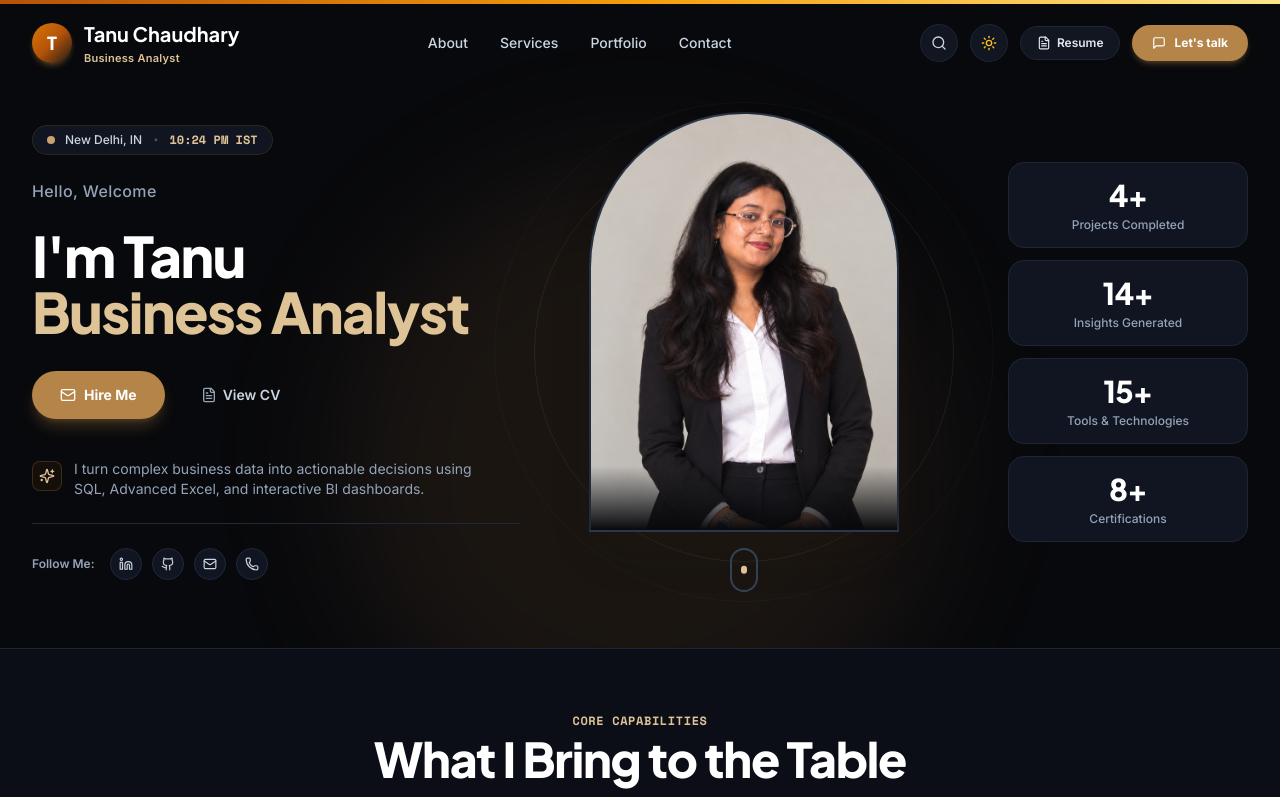
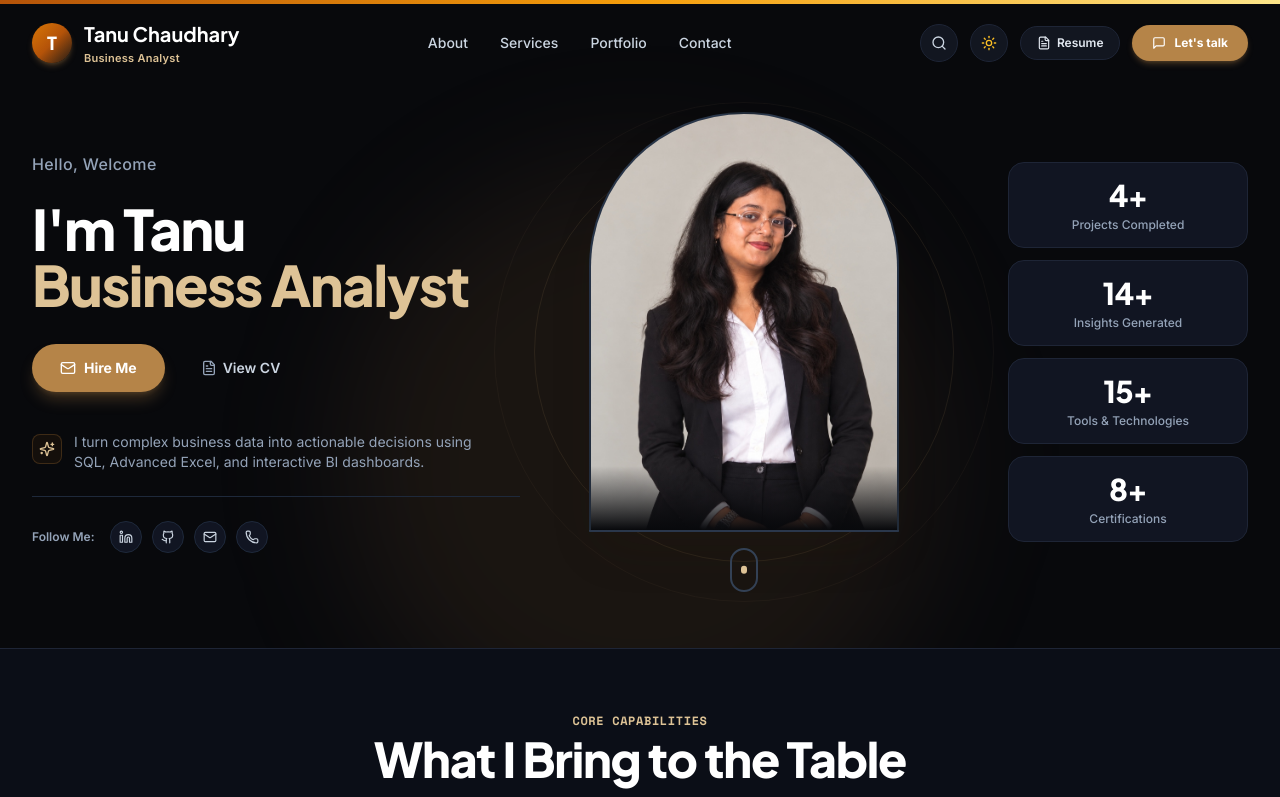
Before and after one commit to Tanu019/Portfolio, a React (Vite) app: page / in a window 1280 px wide. Shown: the top 797 px of the page. Built offline with nearby package versions, Linux system fonts and the light colour scheme.

Commit message:
Remove all location mentions and Hero time/location pill from portfolio

```diff
--- a/src/components/ContactSection.jsx
+++ b/src/components/ContactSection.jsx
@@ -1,5 +1,5 @@
 import React, { useState } from 'react';
-import { Mail, Phone, Linkedin, Github, ArrowUpRight, Copy, Check, Send, MapPin, AlertCircle, CheckCircle2, ExternalLink } from 'lucide-react';
+import { Mail, Phone, Linkedin, Github, ArrowUpRight, Copy, Check, Send, AlertCircle, CheckCircle2, ExternalLink } from 'lucide-react';
 import { motion, AnimatePresence } from 'framer-motion';
 import { bioData } from '../data/projectsData';
 
@@ -242,10 +242,7 @@ export default function ContactSection({ onOpenResume }) {
             </div>
 
             <div className="pt-4 border-t border-slate-200 dark:border-[#1E2536] flex items-center justify-between text-xs font-sans text-slate-500 dark:text-slate-400">
-              <span className="flex items-center gap-1.5">
-                <MapPin className="w-4 h-4 text-slate-500 dark:text-slate-400" />
-                <span>New Delhi / Ambedkar Nagar, India</span>
-              </span>
+              <span className="text-slate-600 dark:text-slate-400 font-medium">Open to Hybrid & Remote Engagements</span>
               <span className="text-emerald-600 dark:text-emerald-400 font-semibold">Immediate Availability</span>
             </div>
           </motion.div>
--- a/src/components/Hero.jsx
+++ b/src/components/Hero.jsx
@@ -13,22 +13,6 @@ import {
 import { motion } from 'framer-motion';
 
 export default function Hero({ onExploreWork, onConnect, onOpenResume }) {
-  const [localTime, setLocalTime] = useState('');
-
-  useEffect(() => {
-    const updateTime = () => {
-      const now = new Date();
-      setLocalTime(new Intl.DateTimeFormat('en-US', {
-        timeZone: 'Asia/Kolkata',
-        hour: '2-digit',
-        minute: '2-digit',
-        hour12: true
-      }).format(now));
-    };
-    updateTime();
-    const timer = setInterval(updateTime, 1000);
-    return () => clearInterval(timer);
-  }, []);
 
   const stats = [
     { number: '4+', label: 'Projects Completed' },
@@ -53,16 +37,6 @@ export default function Hero({ onExploreWork, onConnect, onOpenResume }) {
             transition={{ duration: 0.55 }}
             className="lg:col-span-5 flex flex-col justify-center space-y-6"
           >
-            {/* Live Local Time & Location Pill */}
-            <div className="inline-flex items-center gap-2.5 px-3.5 py-1.5 rounded-full bg-white dark:bg-[#111522] border border-emerald-200/60 dark:border-emerald-900/40 text-xs font-mono shadow-xs w-fit">
-              <span className="relative flex h-2 w-2">
-                <span className="animate-ping absolute inline-flex h-full w-full rounded-full bg-emerald-400 opacity-75"></span>
-                <span className="relative inline-flex rounded-full h-2 w-2 bg-emerald-500"></span>
-              </span>
-              <span className="font-sans font-medium text-slate-600 dark:text-slate-300">New Delhi, IN</span>
-              <span className="text-slate-300 dark:text-slate-600">•</span>
-              <span className="font-semibold text-emerald-600 dark:text-emerald-400">{localTime || '09:15 PM'} IST</span>
-            </div>
 
             {/* "Hello Welcome" tag */}
             <span className="font-sans text-sm sm:text-base text-slate-500 dark:text-slate-400 font-medium tracking-wide">
--- a/src/components/ResumeModal.jsx
+++ b/src/components/ResumeModal.jsx
@@ -1,5 +1,5 @@
 import React, { useRef } from 'react';
-import { X, Printer, Mail, Phone, MapPin, Linkedin, Github } from 'lucide-react';
+import { X, Printer, Mail, Phone, Linkedin, Github } from 'lucide-react';
 import { bioData } from '../data/projectsData';
 
 export default function ResumeModal({ isOpen, onClose }) {
@@ -82,9 +82,7 @@ export default function ResumeModal({ isOpen, onClose }) {
                 >
                   <Phone className="w-3.5 h-3.5 text-emerald-600 dark:text-emerald-400 print:text-black" /> {bioData.phone}
                 </a>
-                <span className="flex items-center gap-1.5">
-                  <MapPin className="w-3.5 h-3.5 text-emerald-600 dark:text-emerald-400 print:text-black" /> Ambedkar Nagar, UP, India
-                </span>
+
                 <div className="flex items-center gap-3 pt-1">
                   <a href={bioData.linkedin} target="_blank" rel="noreferrer" className="text-emerald-600 dark:text-emerald-400 font-bold hover:underline flex items-center gap-1">
                     <Linkedin className="w-3 h-3" /> LinkedIn
--- a/src/data/projectsData.js
+++ b/src/data/projectsData.js
@@ -238,7 +238,6 @@ export const bioData = {
   tagline: "Exploring the intersection of data, finance and business.",
   email: "ctanu608@gmail.com",
   phone: "+91 8931075330",
-  location: "Ambedkar Nagar / Lucknow, India",
   linkedin: "https://www.linkedin.com/in/tanu-chaudhary-380863276",
   github: "https://github.com/Tanu019",
   shortBio: "I'm Tanu, an aspiring Business Analyst with a background in commerce and a growing interest in analytics, finance and technology. I enjoy exploring business problems, finding patterns in data and turning analysis into meaningful ideas.",
```
